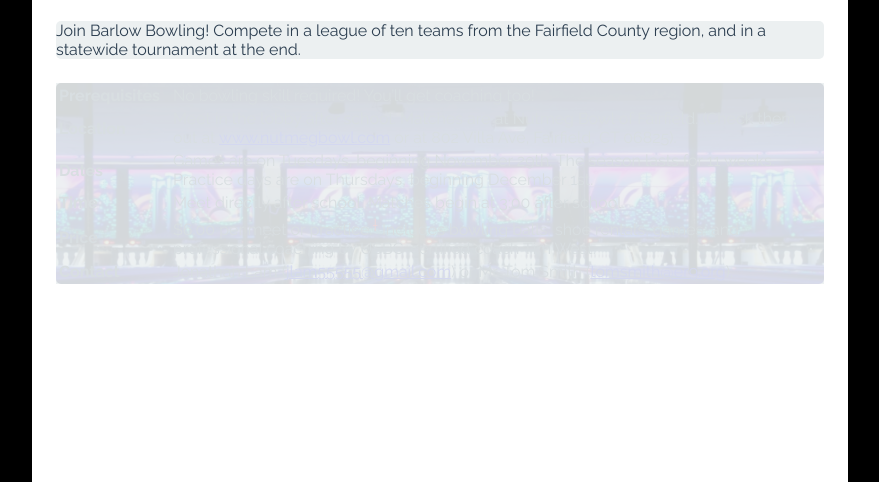
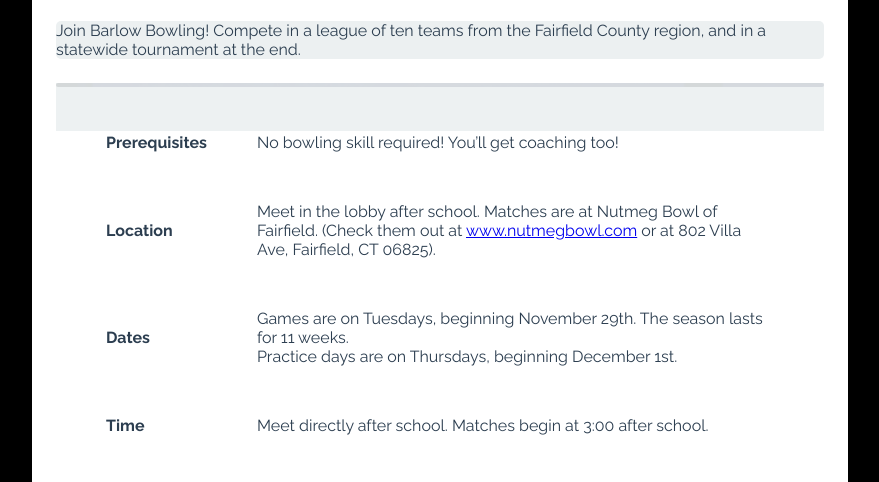
Before and after one commit to jlam55555/barlow-bowling-flyer, a plain HTML site: page index.html in a window 1280 px wide. Shown: the part 315-797 px from the top of the page, without its empty margins (200-1079 px from the left). Drawn offline with Linux system fonts and the light colour scheme.

Commit message:
Changed size of table

```diff
--- a/assets/style.css
+++ b/assets/style.css
@@ -64,6 +64,8 @@ div#details {
   background-image: url(background.jpg);
   background-size: cover;
   position: relative;
+  width: 100%;
+  height: 4px;
 }
 div#detailsCover {
   background-color: inherit;
@@ -79,9 +81,16 @@ div#footnotes {
   position: absolute;
   bottom: 0px;
 }
+table {
+  position: relative;
+  z-index: 1;
+  padding: 0.25in;
+}
+th, td {
+  padding: 0.25in;
+}
 th {
   text-align: left;
-  padding-right: 10px;
 }
 .footnote {
   font-size: smaller;
```
